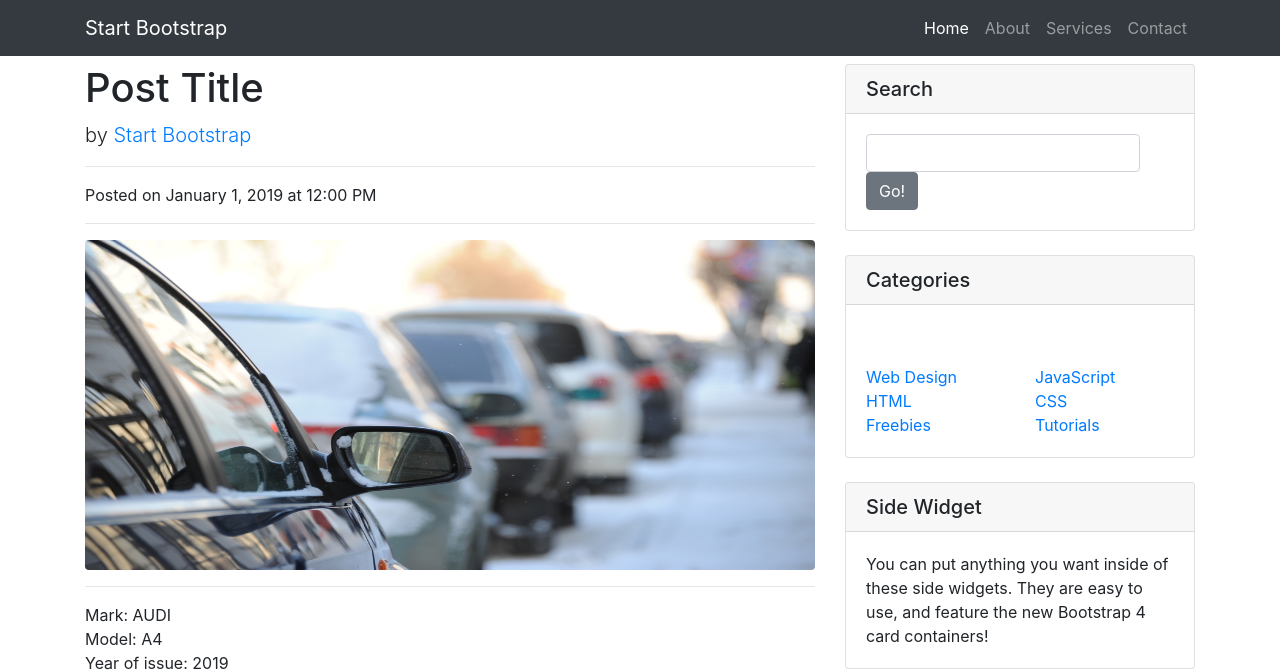
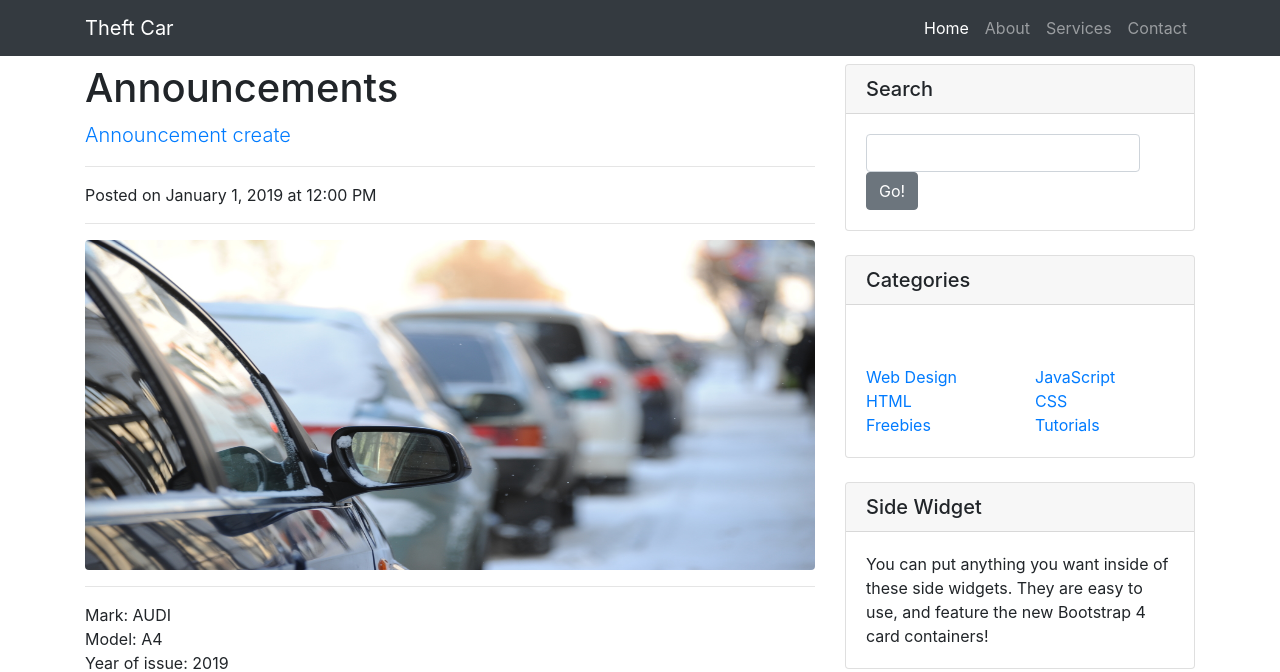
Before and after one commit to shiryaev1/Theft-Car, a Django app: page /announcement/ in a window 1280 px wide. Shown: the top 672 px of the page. Run offline with Django 3.2, Linux system fonts and the light colour scheme; data comes from the database, SQL or seed files in the repository; both versions use the stored data as it was after the commit; grey boxes labelled with a size stand in for pictures from a placeholder-image service; some libraries are stand-ins or nearby versions.

Commit message:
add small chaanges in base.html

```diff
--- a/announcement/views.py
+++ b/announcement/views.py
@@ -39,7 +39,7 @@ class AnnouncementCreate(View):
         bount_form = AnnouncementForm(request.POST)
         if bount_form.is_valid():
             bount_form.save(request.user)
-            return redirect('use:view_profile')
+            return redirect('client:view_profile')
         else:
             print(bount_form.errors)
         context = {'form': bount_form}
--- a/templates/announcement/announcement_list.html
+++ b/templates/announcement/announcement_list.html
@@ -46,7 +46,7 @@
        </div><br>
 
 
-        <p> Author: <a href="{% url 'use:view_profile_with_pk' pk=announcement.author.id %}">
+        <p> Author: <a href="{% url 'client:view_profile_with_pk' pk=announcement.author.id %}">
            {{ announcement.author }}<br></a>
             Created: {{ announcement.created }}<br></p>
       {% endfor %}
--- a/templates/base.html
+++ b/templates/base.html
@@ -22,7 +22,7 @@
   <!-- Navigation -->
   <nav class="navbar navbar-expand-lg navbar-dark bg-dark fixed-top">
     <div class="container">
-      <a class="navbar-brand" href="#">Start Bootstrap</a>
+      <a class="navbar-brand" href="{% url 'announcement:announcement-list' %}">Theft Car</a>
       <button class="navbar-toggler" type="button" data-toggle="collapse" data-target="#navbarResponsive" aria-controls="navbarResponsive" aria-expanded="false" aria-label="Toggle navigation">
         <span class="navbar-toggler-icon"></span>
       </button>
@@ -56,12 +56,12 @@
       <div class="col-lg-8">
 
         <!-- Title -->
-        <h1 class="mt-4">Post Title</h1>
+        <h1 class="mt-4">Announcements</h1>
 
         <!-- Author -->
         <p class="lead">
-          by
-          <a href="#">Start Bootstrap</a>
+
+          <a href="{% url 'announcement:announcement_create_url' %}">Announcement create</a>
         </p>
 
         <hr>
--- a/templates/users/user_page.html
+++ b/templates/users/user_page.html
@@ -10,9 +10,9 @@
 <!-- nav bar -->
 <link href="https://maxcdn.bootstrapcdn.com/font-awesome/4.3.0/css/font-awesome.min.css" rel="stylesheet">
 <div class="container">
-<div class="row">
+<div class="row">x
     <div class="col-sm-3">
-        <a href="{% url 'use:upload_image' pk=user.pk %}" class="btn btn-danger btn-block btn-compose-email">Upload photo</a>
+        <a href="{% url 'client:upload_image' pk=user.pk %}" class="btn btn-danger btn-block btn-compose-email">Upload photo</a>
         <ul class="nav nav-pills nav-stacked nav-email shadow mb-20">
             <li class="active">
                 <a href="#mail-inbox.html">
--- a/users/urls.py
+++ b/users/urls.py
@@ -4,7 +4,7 @@ from users import views
 # from users.views import LoginFormView
 from users.views import UploadPhoto
 
-app_name = 'use'
+app_name = 'client'
 
 urlpatterns = [
 
```
Also changed, not shown: users/views.py (+9 -7 lines), db.sqlite3.
